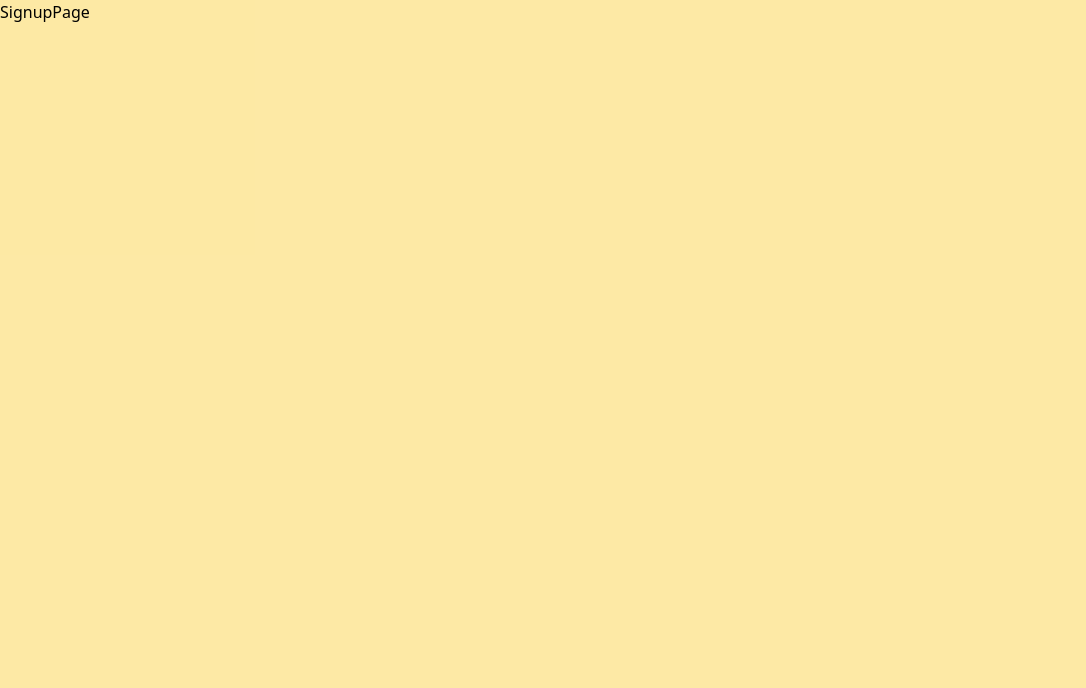
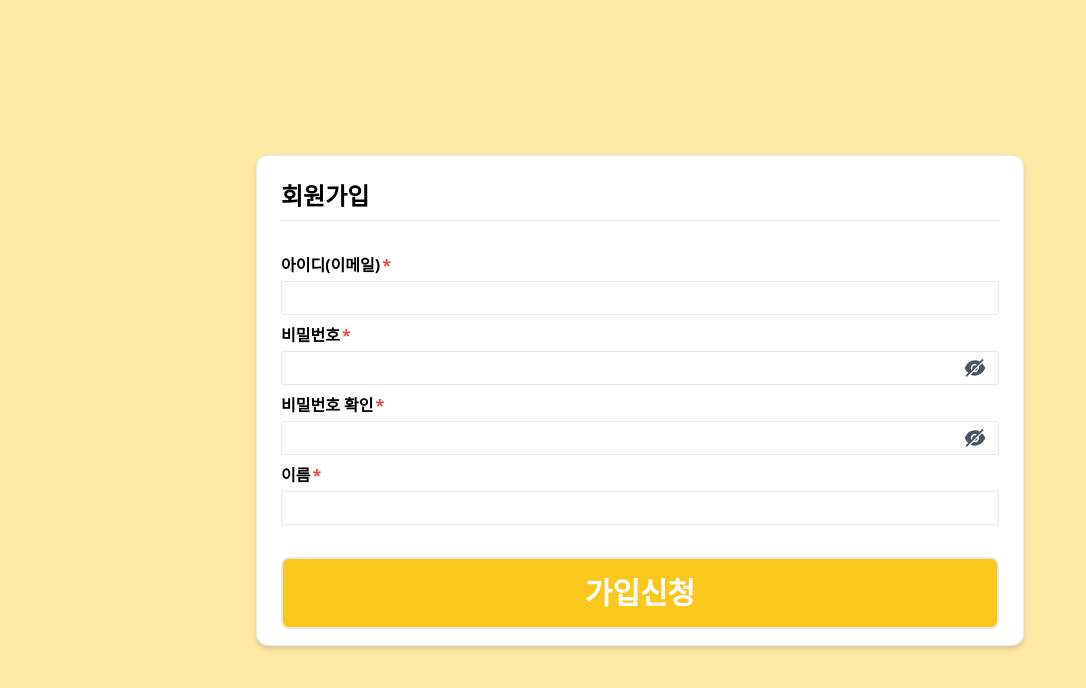
Before and after one commit to TeamPFM/Portfolio_maker, a React (Vite) app in the folder Portfolio_maker_front/: page /signup in a window 1280 px wide. Shown: the top 688 px of the page, without its empty margins (0-1086 px from the left). Built offline with nearby package versions, Linux system fonts and the light colour scheme.

Commit message:
style(components): Make SignupPage

```diff
--- /dev/null
+++ b/Portfolio_maker_front/src/components/signup/SignupForm.tsx
@@ -0,0 +1,156 @@
+import MainButton from "@/styles/ui-components/styled-button";
+import Path from "@utils/routes/Path";
+import { useCallback, useRef, useState } from "react";
+import { AiFillEye, AiFillEyeInvisible } from "react-icons/ai";
+import { useNavigate } from "react-router";
+const SignupForm = () => {
+  const navigate = useNavigate();
+
+  const { HOME } = Path;
+
+  const userEmailRef = useRef<HTMLInputElement | null>(null);
+  const userPasswordFormRef = useRef<HTMLInputElement | null>(null);
+  const userPasswordFirmFormRef = useRef<HTMLInputElement | null>(null);
+  const userFullnameRef = useRef<HTMLInputElement | null>(null);
+
+  const [canSeePW, setCanSeePW] = useState<boolean>(false);
+  const [canSeeFirmPW, setCanSeeFirmPW] = useState<boolean>(false);
+
+  // 가입신청 공백체크
+  const [validPassed, setValidPassed] = useState<boolean>(true);
+
+  return (
+    <section className="flex flex-col w-[60vw] gap-8 items-center justify-center bg-white py-4 px-6 border rounded-xl shadow-md">
+      <div className="w-full text-left text-2xl">
+        {/* <SignHeaderItem /> */}
+        <h1 className="text-2xl py-2 font-bold">회원가입</h1>
+        <div className="w-full border-b" />
+      </div>
+      <section className="w-full flex flex-col gap-2">
+        {/* 아이디 */}
+        <fieldset className="w-full flex flex-col gap-1">
+          <p
+            className={`font-bold after:content-['*'] after:ml-0.5 after:text-red-500`}
+          >
+            아이디(이메일)
+          </p>
+          <input
+            className={`border w-full leading-8 rounded-sm `}
+            type="email"
+            name="email"
+            ref={userEmailRef}
+            onChange={(evt) => {
+              const newregisterEmail = evt.target.value;
+              console.log(newregisterEmail);
+            }}
+            required
+          />
+        </fieldset>
+        {/* 비밀번호 */}
+        <fieldset className="w-full flex flex-col gap-1">
+          <p
+            className={`font-bold after:content-['*'] after:ml-0.5 after:text-red-500`}
+          >
+            비밀번호
+          </p>
+          <label className="relative">
+            <input
+              ref={userPasswordFormRef}
+              className={`border w-full leading-8 rounded-sm valid:border-success`}
+              type={canSeePW ? "text" : "password"}
+              name="password"
+              onChange={(evt) => {
+                // Check if 한글입력 등 when type="text"
+                const passwordExp = /[^A-Za-z\d$@$!%*#?&]/g;
+                const newRegisterPassword = evt.target.value;
+                newRegisterPassword.replace(passwordExp, "");
+              }}
+              pattern="^(?=.*[A-Za-z])(?=.*\d)(?=.*[$@$!%*#?&])[A-Za-z\d$@$!%*#?&]{8,}$"
+              required
+            />
+            <span
+              className="absolute right-0 top-0 bottom-0 flex items-center -translate-x-1/2"
+              onClick={() => {
+                setCanSeePW(!canSeePW);
+              }}
+            >
+              {canSeePW && (
+                <AiFillEye className="text-gray-600 min-w-[1.5rem] min-h-[1.5rem]" />
+              )}
+              {!canSeePW && (
+                <AiFillEyeInvisible className="text-gray-600 min-w-[1.5rem] min-h-[1.5rem]" />
+              )}
+            </span>
+          </label>
+        </fieldset>
+        {/* 비밀번호 확인 */}
+        <fieldset className="w-full flex flex-col gap-1">
+          <p
+            className={`font-bold after:content-['*'] after:ml-0.5 after:text-red-500`}
+          >
+            비밀번호 확인
+          </p>
+          <label className="relative">
+            <input
+              ref={userPasswordFirmFormRef}
+              className={`border w-full leading-8 rounded-sm valid:border-success`}
+              type={canSeeFirmPW ? "text" : "password"}
+              name="password"
+              onChange={(evt) => {
+                // Check if 한글입력 등 when type="text"
+                const passwordExp = /[^A-Za-z\d$@$!%*#?&]/g;
+                const newRegisterFirmPassword = evt.target.value;
+                newRegisterFirmPassword.replace(passwordExp, "");
+              }}
+              pattern="^(?=.*[A-Za-z])(?=.*\d)(?=.*[$@$!%*#?&])[A-Za-z\d$@$!%*#?&]{8,}$"
+              required
+            />
+            <span
+              className="absolute right-0 top-0 bottom-0 flex items-center -translate-x-1/2"
+              onClick={() => {
+                setCanSeeFirmPW(!canSeeFirmPW);
+              }}
+            >
+              {canSeeFirmPW && (
+                <AiFillEye className="text-gray-600 min-w-[1.5rem] min-h-[1.5rem]" />
+              )}
+              {!canSeeFirmPW && (
+                <AiFillEyeInvisible className="text-gray-600 min-w-[1.5rem] min-h-[1.5rem]" />
+              )}
+            </span>
+          </label>
+        </fieldset>
+        {/* 이름 */}
+        <fieldset className="w-full flex flex-col gap-1">
+          <p
+            className={`font-bold after:content-['*'] after:ml-0.5 after:text-red-500`}
+          >
+            이름
+          </p>
+          <input
+            className={`border w-full leading-8 rounded-sm`}
+            type="text"
+            name="fullname"
+            ref={userFullnameRef}
+            onChange={(evt) => {
+              evt.target.value = evt.target.value.replace(/[^ㄱ-ㅎ가-힣]/g, "");
+            }}
+            required
+          />
+        </fieldset>
+      </section>
+      <MainButton
+        className={`w-full !py-4 !rounded-lg font-bold text-3xl ${
+          !validPassed ? "bg-default" : ""
+        }`}
+        onClick={() => {
+          //
+        }}
+      >
+        가입신청
+      </MainButton>
+    </section>
+  );
+};
+
+export default SignupForm;
--- a/Portfolio_maker_front/src/pages/signup/index.tsx
+++ b/Portfolio_maker_front/src/pages/signup/index.tsx
@@ -1,7 +1,12 @@
+import SignupForm from "@/components/signup/SignupForm";
 import React from "react";
 
 const SignupPage = () => {
-  return <div>SignupPage</div>;
+  return (
+    <div className="w-full h-full flex items-center justify-center py-8">
+      <SignupForm />
+    </div>
+  );
 };
 
 export default SignupPage;
```
